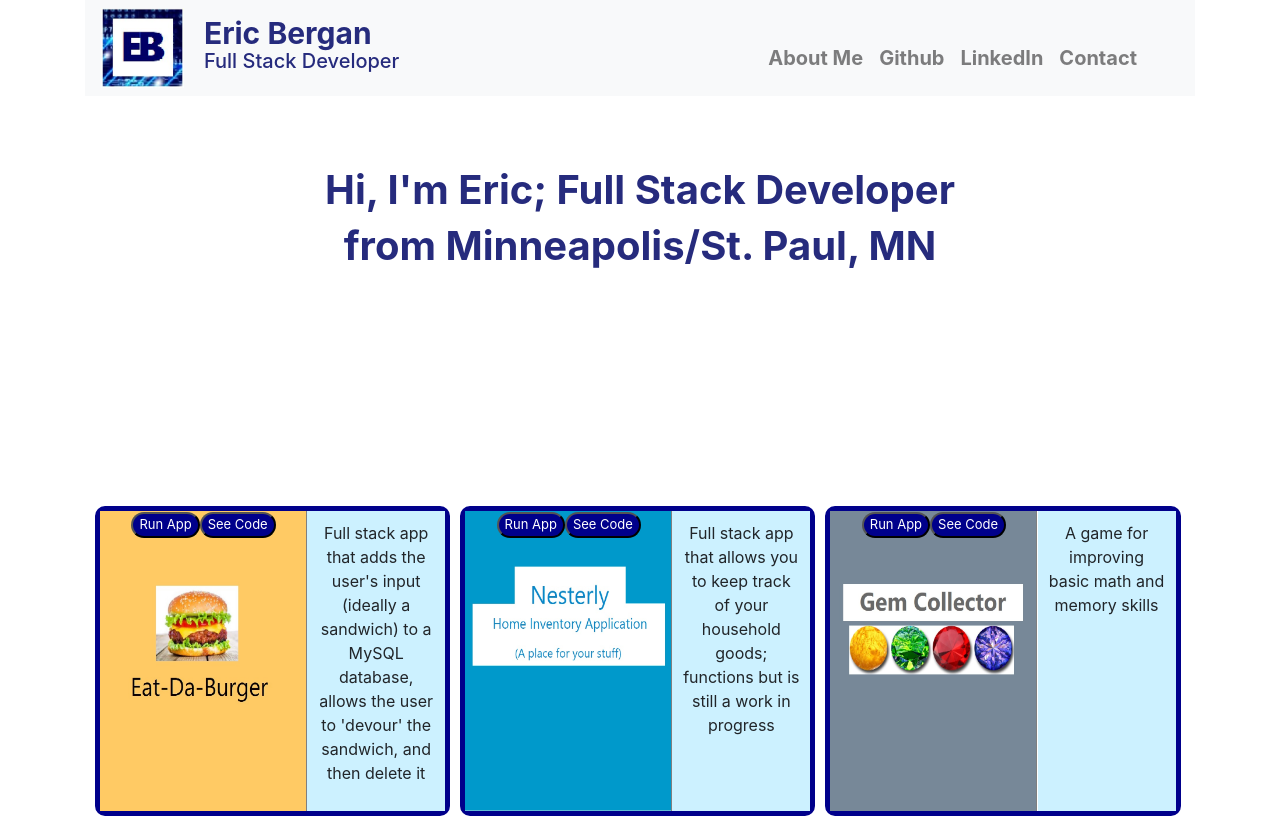
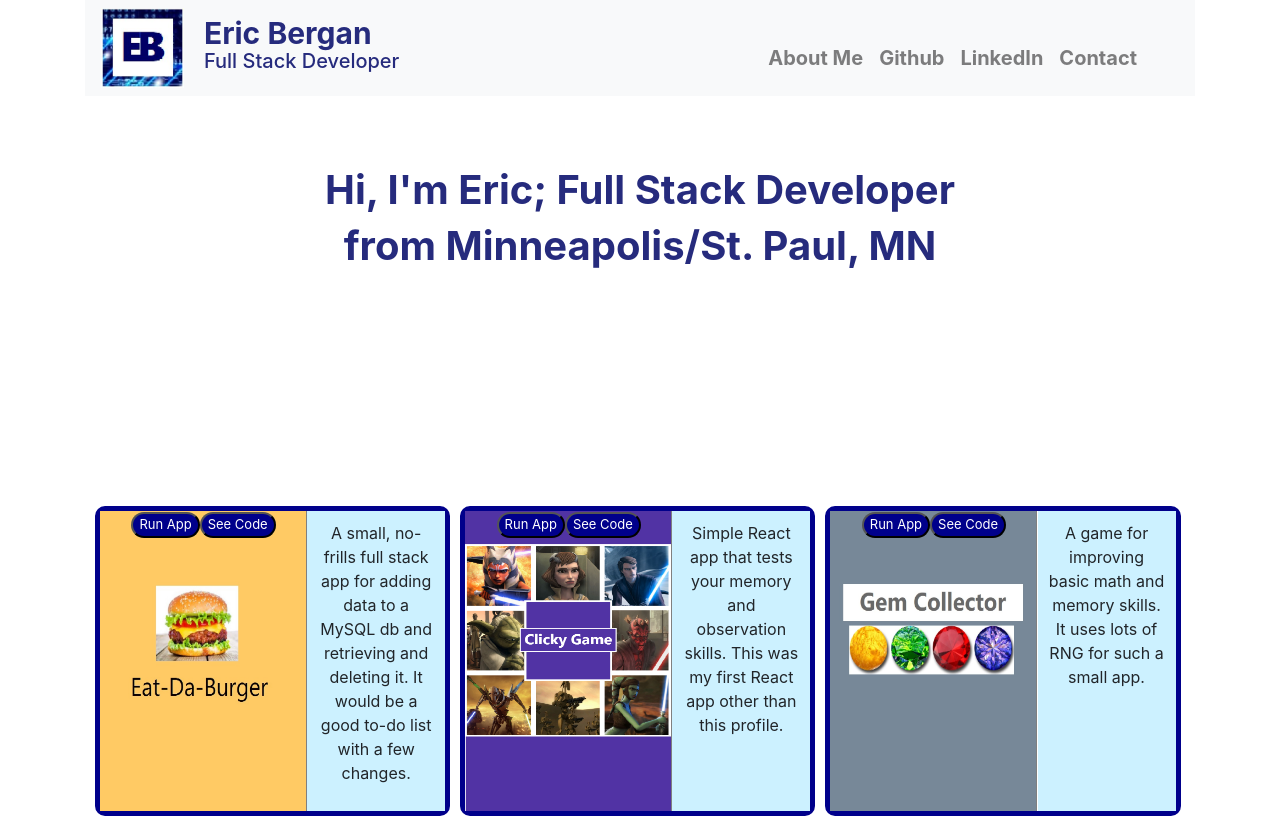
Before and after one commit to einstein1967/portfolio2.0, a React (Create React App) app: page / in a window 1280 px wide. Built offline with nearby package versions, Linux system fonts and the light colour scheme.

Commit message:
added new project

```diff
--- a/src/App.css
+++ b/src/App.css
@@ -5,6 +5,11 @@
 #body {
   margin: 70px 0 100px 0;
   height: 200px;
+}
+
+h1 {
+  color: #262b7d;
+  font-weight: bold;
 }
 
 .profile-image {
@@ -20,8 +25,3 @@
   font-size: 18px;
   width: 100%;
 }
-
-h1 {
-  color: #262b7d;
-  font-weight: bold;
-}
--- a/src/App.js
+++ b/src/App.js
@@ -41,7 +41,7 @@ class App extends Component {
             </div>
           }
         </div>
-          <div className="cards">
+          <div>
             <Project />
           </div>
       </div>
--- a/src/components/Project/Project.js
+++ b/src/components/Project/Project.js
@@ -5,21 +5,21 @@ const projects = [
     {
         name: "Burger",
         imageURL: "./eatdaburger.jpg",
-        description: "Full stack app that adds the user's input (ideally a sandwich) to a MySQL database, allows the user to 'devour' the sandwich, and then delete it",
+        description: "A small, no-frills full stack app for adding data to a MySQL db and retrieving and deleting it. It would be a good to-do list with a few changes.",
         runApp: "https://ericjbergan.github.io/burger.github.io/",
         seeCode: "https://github.com/ericjbergan/burger.github.io"
     },
     {
-        name: "Nesterly",
-        imageURL: "./nesterlyimage.jpg",
-        description: "Full stack app that allows you to keep track of your household goods; functions but is still a work in progress",
-        runApp: "https://bootcamp-proj2.herokuapp.com/",
-        seeCode: "https://github.com/ericjbergan/bootcamp-project2.github.io"
+        name: "Clicky Game",
+        imageURL: "./ClickyGame.JPG",
+        description: "Simple React app that tests your memory and observation skills. This was my first React app other than this profile.",
+        runApp: "https://immense-escarpment-45804.herokuapp.com/",
+        seeCode: "https://github.com/ericjbergan/clickygame.github.io"
     },
     {
         name: "Gem Collector",
         imageURL: "./gemcollector.jpg",
-        description: "A game for improving basic math and memory skills",
+        description: "A game for improving basic math and memory skills. It uses lots of RNG for such a small app.",
         runApp: "https://ericjbergan.github.io/crystal-collector.github.io/",
         seeCode: "https://github.com/ericjbergan/crystal-collector.github.io"
     }
```
Also changed, not shown: public/ClickyGame.JPG (added), 1 other file (tests, documents, lock files or other folders).
